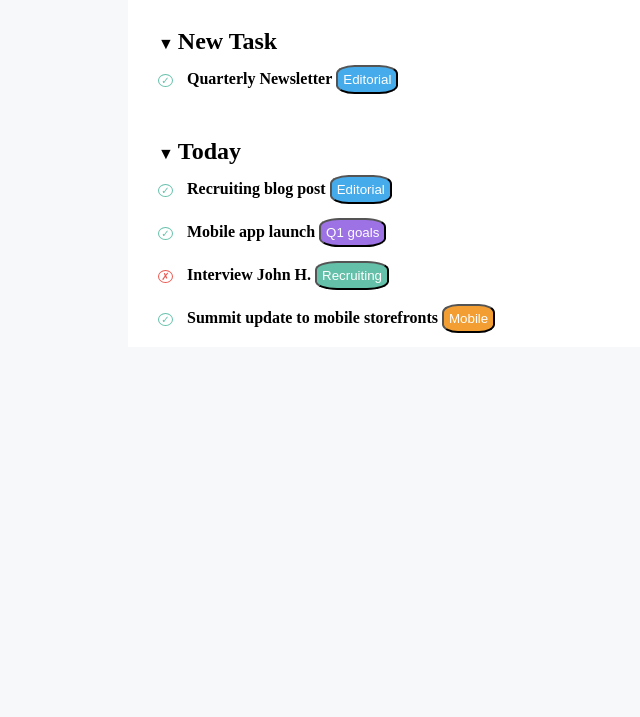
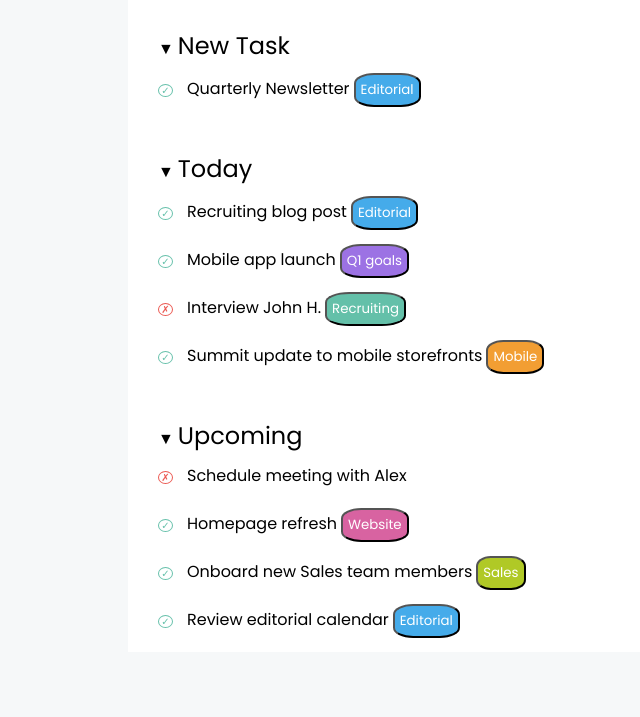
Before and after one commit to DanielFerraiuolo98/html-css-toboolist, a plain HTML site: page index.html in a window 1280 px wide. Shown: the part 83-800 px from the top of the page, without its empty margins (0-640 px from the left). Drawn offline with Linux system fonts and the light colour scheme.

Commit message:
create header and main

```diff
--- a/css/style.css
+++ b/css/style.css
@@ -1,3 +1,5 @@
+/*general*/
+
 *{
     box-sizing: border-box;
     margin: 0;
@@ -8,6 +10,14 @@ body{
     background-color: rgb(246, 248, 249);
 }
 
+.poppins-regular {
+    font-family: "Poppins", sans-serif;
+    font-weight: 400;
+    font-style: normal;
+  }
+
+/*titoli*/
+
 h1{
     display: inline-block;
     vertical-align: middle;
@@ -16,6 +26,12 @@ h1{
 h2{
     display: inline-block;
     margin-top: 30px;
+}
+
+h4{
+    display: inline-block;
+    margin-left: 10px;
+    margin-bottom: 20px;
 }
 
 .arrow{
@@ -36,6 +52,8 @@ h2{
     margin: auto;
     border-bottom: 1px solid rgb(246, 248, 249) ;
 }
+
+/*buttons*/
 
 .container-button button{
     height: 30px;
@@ -64,12 +82,6 @@ ul{
     list-style: none;
     margin-top: 10px;
     margin-left: 30px;
-}
-
-h4{
-    display: inline-block;
-    margin-left: 10px;
-    margin-bottom: 20px;
 }
 
 .spunta{
@@ -119,3 +131,17 @@ h4{
     background-color: rgb(242, 158, 51);
     color: white;
 }
+
+.website{
+    padding: 5px;
+    border-radius: 30%;
+    background-color: rgb(216, 99, 161);
+    color: white;
+}
+
+.sales{
+    padding: 5px;
+    border-radius: 30%;
+    background-color: rgb(176, 201, 38);
+    color: white;
+}
--- a/index.html
+++ b/index.html
@@ -4,6 +4,9 @@
     <meta charset="UTF-8">
     <meta name="viewport" content="width=device-width, initial-scale=1.0">
     <title>Toboolist</title>
+    <link rel="preconnect" href="https://fonts.googleapis.com">
+    <link rel="preconnect" href="https://fonts.gstatic.com" crossorigin>
+    <link href="https://fonts.googleapis.com/css2?family=Poppins:ital,wght@0,100;0,200;0,300;0,400;0,500;0,600;0,700;0,800;0,900;1,100;1,200;1,300;1,400;1,500;1,600;1,700;1,800;1,900&display=swap" rel="stylesheet">
     <link rel="stylesheet" href="css/style.css">
 </head>
 <body>
@@ -11,7 +14,7 @@
     <header>
         <div class="container-top">
             <img class="logo" src="img/Logo.png" alt="logo">
-            <h1>Toboolist</h1>
+            <h1 class="poppins-regular">Toboolist</h1>
         </div>
     </header>
     <!--qui finisce l'header-->
@@ -19,49 +22,72 @@
     <!--qui inizia il main-->
     <main>
         <div class="container-button">
-
-            <button class="first-button">Add Task</button>
-            <button class="second-button">Add Section</button>
+            <button class="first-button poppins-regular">Add Task</button>
+            <button class="second-button poppins-regular">Add Section</button>
         </div>
-
+        <!--qui iniziano le ul-->
         <div class="container">
             <span class="arrow">&#9660;</span>
-            <h2> New Task</h2>
+            <h2 class="poppins-regular"> New Task</h2>
             <ul>
                 <li>
                     <div class="spunta">&#10003;</div>
-                    <h4>Quarterly Newsletter</h4>
-                    <button class="editorial">Editorial</button>
+                    <h4 class="poppins-regular">Quarterly Newsletter</h4>
+                    <button class="editorial poppins-regular">Editorial</button>
                 </li>
             </ul>
 
             <span class="arrow">&#9660;</span>
-            <h2> Today</h2>
+            <h2 class="poppins-regular"> Today</h2>
             <ul>
                 <li>
                     <div class="spunta">&#10003;</div>
-                    <h4>Recruiting blog post</h4>
-                    <button class="editorial">Editorial</button>
+                    <h4 class="poppins-regular">Recruiting blog post</h4>
+                    <button class="editorial poppins-regular">Editorial</button>
                 </li>
                 <li>
                     <div class="spunta">&#10003;</div>
-                    <h4>Mobile app launch</h4>
-                    <button class="q1-goals">Q1 goals</button>
+                    <h4 class="poppins-regular">Mobile app launch</h4>
+                    <button class="q1-goals poppins-regular">Q1 goals</button>
                 </li>
                 <li>
                     <div class="cross">&cross;</div>
-                    <h4>Interview John H.</h4>
-                    <button class="recruiting">Recruiting</button>
+                    <h4 class="poppins-regular">Interview John H.</h4>
+                    <button class="recruiting poppins-regular">Recruiting</button>
                 </li>
                 <li>
                     <div class="spunta">&#10003;</div>
-                    <h4>Summit update to mobile storefronts</h4>
-                    <button class="mobile">Mobile</button>
+                    <h4 class="poppins-regular">Summit update to mobile storefronts</h4>
+                    <button class="mobile poppins-regular">Mobile</button>
+                </li>
+            </ul>
+
+            <span class="arrow">&#9660;</span>
+            <h2 class="poppins-regular"> Upcoming</h2>
+            <ul>
+                <li>
+                    <div class="cross">&cross;</div>
+                    <h4 class="poppins-regular">Schedule meeting with Alex</h4>
+                </li>
+                <li>
+                    <div class="spunta">&#10003;</div>
+                    <h4 class="poppins-regular">Homepage refresh</h4>
+                    <button class="website poppins-regular">Website</button>
+                </li>
+                <li>
+                    <div class="spunta">&#10003;</div>
+                    <h4 class="poppins-regular">Onboard new Sales team members</h4>
+                    <button class="sales poppins-regular">Sales</button>
+                </li>
+                <li>
+                    <div class="spunta">&#10003;</div>
+                    <h4 class="poppins-regular">Review editorial calendar</h4>
+                    <button class="editorial poppins-regular">Editorial</button>
                 </li>
             </ul>
         </div>
+        <!--qui finisconono le ul-->
     </main>
-
     <!--qui finisce il main-->
 </body>
 </html>
```
